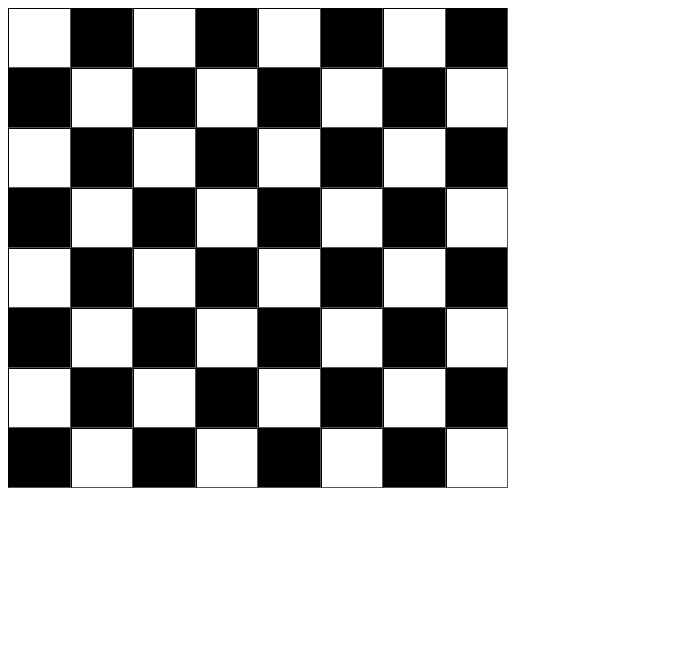
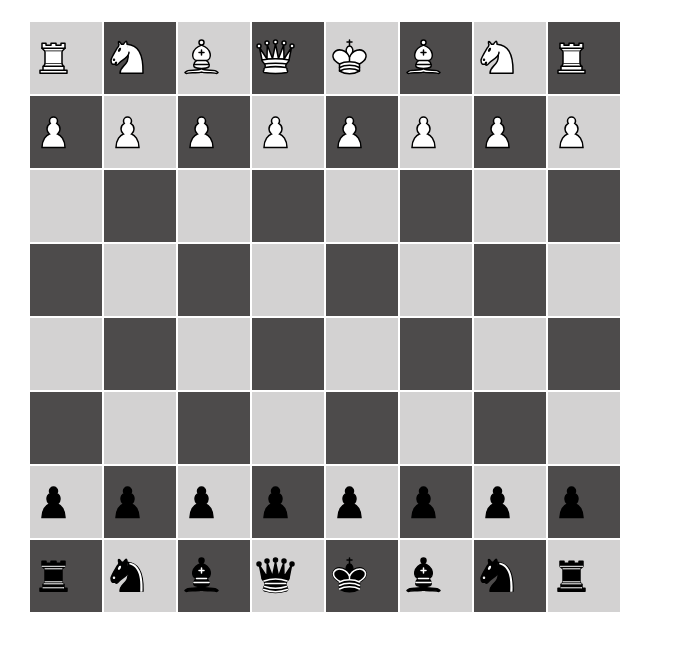
Before and after one commit to roncohen7/Chess, a plain HTML site: page index.html in a window 1280 px wide. Shown: the whole page, without its empty margins (0-675 px from the left). Drawn offline with Linux system fonts and the light colour scheme.

Commit message:
js chess board

```diff
--- a/index.css
+++ b/index.css
@@ -1,17 +1,19 @@
-.tbl {
-  border-spacing: 0;
-  width: 500px;
-  height: 480px;
-}
+   table {
+    margin: 20px;
+  }
 
-.bcell {
-    background-color: black;
-    border: 1px solid rgb(0, 0, 0);
-    border-style: inset;
-}
+  .light-cell {
+    background: rgb(211, 210, 210);
+    width: 70px;
+    height: 70px;
+  }
 
-.wcell {
-    background-color: white;
-    border: 1.5px solid rgb(0, 0, 0);
-    border-style: inset;
+  .dark-cell {
+    background: rgb(77, 75, 75);
+    width: 70px;
+    height: 70px;
   }
+
+  .selected {
+    background-color: rgb(185, 185, 99);
+  }
--- a/index.js
+++ b/index.js
@@ -1,27 +1,155 @@
-window.addEventListener("load", chessboard);
-function chessboard() {
-  //create table
-  let table = document.createElement("table");
-  table.classList.add("tbl");
-  document.body.appendChild(table);
-  //create a row
-  for (let i = 0; i < 8; i++) {
-    let tr = document.createElement("tr");
-    //create a column
-    for (let r = 0; r < 8; r++) {
-      let td = document.createElement("td");
-      //define which cell will be black or white
-      if ((i + r) % 2 == 0) {
-        //seperate cells to classes
-        td.classList.add("wcell");
-        tr.appendChild(td);
-      } else {
-        td.classList.add("bcell");
-        //connecting row to columns
-        tr.appendChild(td);
-      }
-    }
-    //connecting both rows and columns to table
-    table.appendChild(tr);
+// window.addEventListener("load", chessboard);
+// const white_type = "white";
+// const dark_type = "dark";
+
+// function addimage(cell, type, name) {
+//   let image = document.createElement("img");
+//   image.src = "images/" + type + "/" + name + ".svg";
+//   cell.appendChild(image);
+// }
+// function addImageByIndex(cell, type, index) {
+//   if (index === 0 || index === 7) {
+//     addimage(cell, type, "rook");
+//   } else if (index === 1 || index === 6) {
+//     addimage(cell, type, "knight");
+//   } else if (index === 2 || index === 5) {
+//     addimage(cell, type, "bishop");
+//   } else if (index === 3) {
+//     addimage(cell, type, "king");
+//   } else if (index === 4) {
+//     addimage(cell, type, "queen");
+//   }
+// }
+
+// cell.addEventListener("click", oncellclick);
+
+// let selectedcell
+// function oncellclick(event) {
+//   if (selectedcell !== undefined) {
+//     selectedcell.classList.remove("selected");
+//   }
+//   selectedcell = event.currenttarget;
+//   selectedcell.classList.add("selected");
+// }
+
+// function chessboard() {
+//   //create table
+//   let table = document.createElement("table");
+//   table.classList.add("tbl");
+//   document.body.appendChild(table);
+//   //create a row
+//   for (let i = 0; i < 8; i++) {
+//     let row = document.createElement("tr");
+//     //create a column
+//     for (let j = 0; j < 8; j++) {
+//       let cell = document.createElement("td");
+//       //define which cell will be black or white
+//       if ((i + j) % 2 == 0) {
+//         //seperate cells to classes
+//         cell.className = "wcell";
+//         row.appendChild(cell);
+//       } else {
+//         cell.className = "bcell";
+//         //connecting row to columns
+//         row.appendChild(cell);
+//       }
+//       //connecting both rows and columns to table
+//       table.appendChild(row);
+//       if (i === 0) {
+//         addImageByIndex(cell, white_type, j);
+//       } else if (i === 1) {
+//         addimage(cell, white_type, "pawn");
+//       } else if (i === 6) {
+//         addimage(cell, dark_type, "pawn");
+//       } else if (i === 7) {
+//         addImageByIndex(cell, dark_type, j);
+//       }
+//     }
+//   }
+// }
+
+const BOARD_SIZE = 8;
+const WHITE_PLAYER = "white";
+const DARK_PLAYER = "dark";
+
+let selectedCell;
+let pieces = [];
+
+class Piece {
+  constructor(row, col, type, player) {
+    this.row = row;
+    this.col = col;
+    this.type = type;
+    this.player = player;
   }
 }
+
+function getInitialBoard() {
+  let result = [];
+  addpieces(result, 0, WHITE_PLAYER);
+  addpieces(result, 7, DARK_PLAYER);
+
+  for (let i = 0; i < BOARD_SIZE; i++) {
+    result.push(new Piece(1, i, "pawn", WHITE_PLAYER));
+    result.push(new Piece(6, i, "pawn", DARK_PLAYER));
+  }
+  // result.push(new Piece(7, 0, "rook", DARK_PLAYER));
+  // result.push(new Piece(7, 1, "knight", DARK_PLAYER));
+  // result.push(new Piece(7, 2, "bishop", DARK_PLAYER));
+  // result.push(new Piece(7, 3, "queen", DARK_PLAYER));
+  // result.push(new Piece(7, 4, "king", DARK_PLAYER));
+  // result.push(new Piece(7, 5, "bishop", DARK_PLAYER));
+  // result.push(new Piece(7, 6, "knight", DARK_PLAYER));
+  // result.push(new Piece(7, 7, "rook", DARK_PLAYER));
+  return result;
+}
+
+function addpieces(result, row, player) {
+  result.push(new Piece(row, 0, "rook", player));
+  result.push(new Piece(row, 1, "knight", player));
+  result.push(new Piece(row, 2, "bishop", player));
+  result.push(new Piece(row, 3, "queen", player));
+  result.push(new Piece(row, 4, "king", player));
+  result.push(new Piece(row, 5, "bishop", player));
+  result.push(new Piece(row, 6, "knight", player));
+  result.push(new Piece(row, 7, "rook", player));
+}
+
+function addImage(cell, player, name) {
+  const image = document.createElement("img");
+  image.src = "images/" + player + "/" + name + ".svg";
+  cell.appendChild(image);
+}
+
+function onCellClick(event) {
+  if (selectedCell !== undefined) {
+    selectedCell.classList.remove("selected");
+  }
+  selectedCell = event.currentTarget;
+  selectedCell.classList.add("selected");
+}
+
+function createChessBoard() {
+  const table1 = document.createElement("table");
+  document.body.appendChild(table1);
+  for (let i = 0; i < BOARD_SIZE; i++) {
+    const row = table1.insertRow();
+    for (let j = 0; j < BOARD_SIZE; j++) {
+      const cell = row.insertCell();
+      cell.id = "cell-" + i.toString() + "_" + j.toString();
+      if ((i + j) % 2 === 0) {
+        cell.className = "light-cell";
+      } else {
+        cell.className = "dark-cell";
+      }
+      cell.addEventListener("click", onCellClick);
+    }
+  }
+  pieces = getInitialBoard();
+
+  for (let piece of pieces) {
+    addImage(table1.rows[piece.row].cells[piece.col], piece.player, piece.type);
+  }
+}
+
+window.addEventListener("load", createChessBoard);
```
Also changed, not shown: images/dark/bishop.svg (added), images/dark/king.svg (added), images/dark/knight.svg (added), images/dark/pawn.svg (added), images/dark/queen.svg (added), images/dark/rook.svg (added), images/white/bishop.svg (added), images/white/king.svg (added), images/white/knight.svg (added), images/white/pawn.svg (added), images/white/queen.svg (added), images/white/rook.svg (added).
